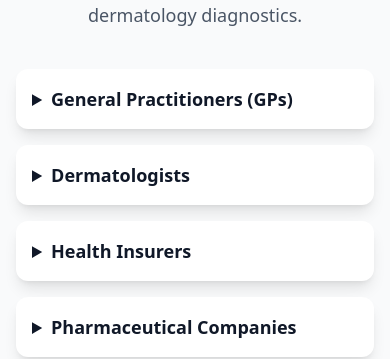
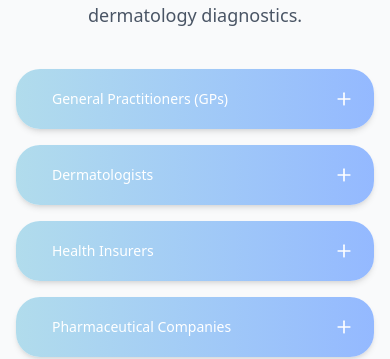
Before and after one commit to RicardoDS7/future-med-website, a Next.js app: page / in a window 390 px wide. Shown: the part 1226-1585 px from the top of the page. Built offline with nearby package versions, Linux system fonts and the light colour scheme.

Commit message:
Final changes Monday

```diff
--- a/app/components/Features.tsx
+++ b/app/components/Features.tsx
@@ -49,7 +49,7 @@ const features = [
 
 export default function KeyVisionSection() {
   return (
-    <section id="features" className="py-16 px-4 md:px-8 bg-white text-[#0e0c1d] max-w-6xl mx-auto">
+    <section id="features" className="pt-16 pb-4 px-4 md:px-8 bg-white text-[#0e0c1d] max-w-6xl mx-auto">
       <div className="text-center mb-16">
         <h2 className="text-3xl md:text-4xl font-bold mb-4">
           Designed for Efficiency. Built for Better Outcomes.
--- a/app/components/Header.tsx
+++ b/app/components/Header.tsx
@@ -111,7 +111,7 @@ export default function Header() {
 
       {/* Mobile Menu */}
       {menuOpen && (
-        <div className="md:hidden bg-white shadow-md">
+        <div className="md:hidden bg-white shadow-md z-50">
           <div className="max-w-screen-xl mx-auto flex flex-col px-4 py-4 space-y-2">
             {navLinks.map((link) => (
               <Link
--- a/app/components/Stats.tsx
+++ b/app/components/Stats.tsx
@@ -7,7 +7,7 @@ import { Link } from "react-scroll";
 
 export default function Stats() {
   return (
-    <section className="bg-gray-50 py-20 px-6">
+    <section className="bg-gray-50 py-16 px-6">
 
 
       <div className="max-w-6xl mx-auto grid grid-cols-1 md:grid-cols-2 gap-8">
--- a/app/components/UseCases.tsx
+++ b/app/components/UseCases.tsx
@@ -2,6 +2,7 @@
 
 import { useState } from "react";
 import Image from "next/image";
+import { Plus } from "lucide-react";
 
 type UseCase = {
   title: string;
@@ -71,7 +72,7 @@ export default function UseCases() {
   const [activeTab, setActiveTab] = useState("gp");
 
   return (
-    <section id="use-cases" className="w-full py-16 px-4 md:px-10 bg-gray-50">
+    <section id="use-cases" className="w-full pt-16 pb-4 px-4 md:px-10 bg-gray-50">
       <div className="max-w-screen-xl mx-auto">
       {/* Desktop Tabs */}
       <div className="text-center max-w-6xl mx-auto mb-10">
@@ -155,14 +156,25 @@ export default function UseCases() {
       </div>
 
       {/* Mobile Accordion */}
-      <div className="md:hidden space-y-4">
+      <div className="md:hidden space-y-4 pb-2">
         {useCases.map((item) => (
-          <details key={item.key} className="bg-white rounded-xl shadow-lg p-4">
-            <summary className="cursor-pointer text-lg font-semibold">
+            <details
+            key={item.key}
+            className="group bg-white rounded-3xl shadow-md transition overflow-hidden"
+            >
+            <summary className="flex items-center justify-between px-5 py-4 font-medium text-base text-gray-800 cursor-pointer bg-gradient-to-r from-[var(--color-primary-hover)] to-[var(--color-primary)] text-white">
+                <span
+                className={`
+                    inline-block px-4 py-1 rounded-full font-medium text-sm transition
+                `}
+                >
                 {item.title}
+                </span>
+                <Plus size={20} />
             </summary>
-            <div className="mt-4 space-y-3">
-              <div className="w-full h-52 relative rounded-md overflow-hidden">
+
+            <div className="space-y-4">
+                <div className="w-full h-52 relative rounded-br-2xl rounded-bl-2xl overflow-hidden shadow-sm">
                 <Image
                     src={item.image}
                     alt={item.title}
@@ -170,19 +182,35 @@ export default function UseCases() {
                     className="object-cover"
                 />
                 </div>
-              <p className="text-sm text-gray-600">{item.overview}</p>
-              <ul className="space-y-2 pt-2 text-sm">
+
+                <p className="text-sm text-gray-700 px-4">{item.overview}</p>
+
+                <ul className="space-y-2 text-sm px-4">
                 {item.benefits.map((point, idx) => (
                     <li key={idx} className="flex items-start gap-2">
-                    <span className="text-[var(--color-primary)] mt-1">✓</span>
+                    <span className="text-[var(--color-primary)] mt-1 font-bold">✓</span>
                     <span>{point}</span>
                     </li>
                 ))}
                 </ul>
+
+                <div className="flex items-center justify-between px-4 pb-4">
+                <button
+                className="mx-auto text-center font-bold text-white py-2 px-4 rounded-full mt-2 transition hover:brightness-105"
+                style={{
+                    background:
+                    "linear-gradient(120deg, var(--color-primary-hover) 30%, var(--color-primary) 70%)",
+                }}
+                onClick={() => (window.location.href = "#get-started")}
+                >
+                Schedule a demo
+                </button>
+                </div>
             </div>
             </details>
         ))}
         </div>
+
       </div>
     </section>
   );
```
Lines whose indentation alone changed are shown as unchanged.
